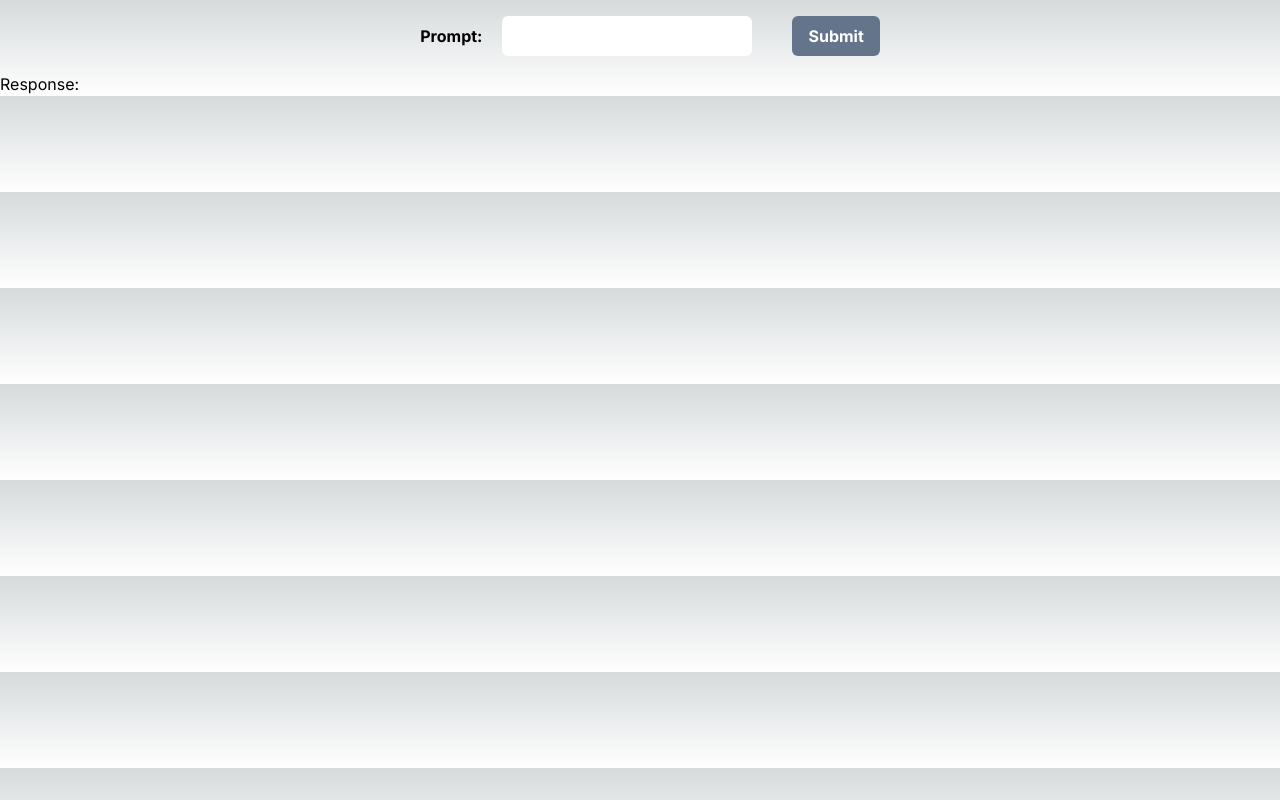
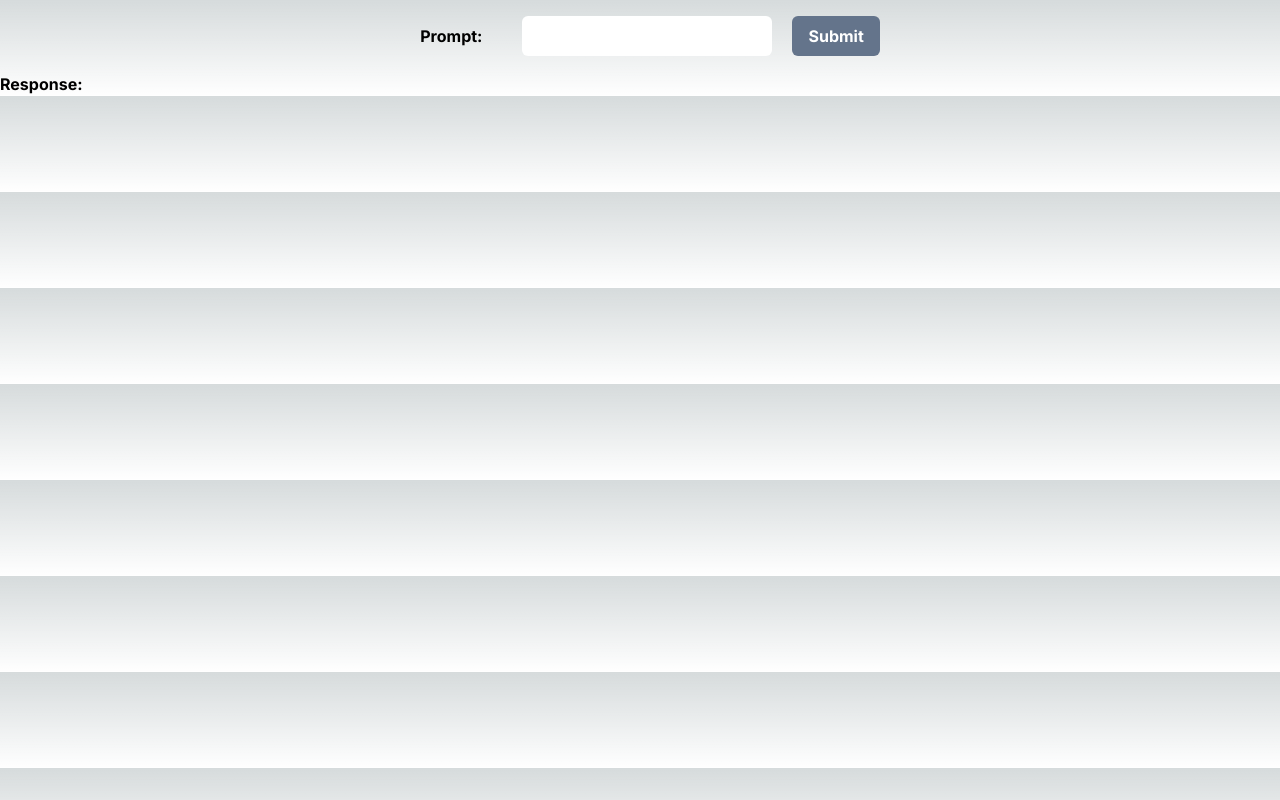
Before and after one commit to dnachman/n5n.org, a Next.js app: page /ai in a window 1280 px wide. Built offline with nearby package versions, Linux system fonts and the light colour scheme.

Commit message:
basics working

```diff
--- a/app/ai/page.js
+++ b/app/ai/page.js
@@ -12,6 +12,7 @@ export default function Page() {
 
         try {
             // make http call to api at /api/ai/bedrock
+            console.log('About to call bedrock with prompt (page.js): ', prompt);
             const apiResponse = await fetch('/api/ai/bedrock', {
                 method: 'POST',
                 body: JSON.stringify({ prompt }),
@@ -28,16 +29,18 @@ export default function Page() {
     };
 
     return (
-        <div className="grid grid-flow-col gap-4">
+        <div className="grid gap-4">
             <form onSubmit={handleSubmit}>
-                <label className="col-span-1 mx-5">
+                <label className="mx-5" l>
                     Prompt:
-                    <input type="text" className="grid-span-2 mx-5" value={prompt} onChange={(e) => setPrompt(e.target.value)} />
                 </label>
-                <button className="col-span-2 row-start-auto bg-slate-500" type="submit">Submit</button>
+                <input type="text" className=" mx-5" value={prompt} onChange={(e) => setPrompt(e.target.value)} />
+
+                <button className=" bg-slate-500" type="submit">Submit</button>
             </form>
-            <div className="row-start-2">
-                <div className="col-span-1">Response: { response }</div>
+            <div className="row-start-2 flex">
+                <div className="col-span-1 font-bold">Response: &nbsp; </div>
+                <div className="">{ response }</div>
             </div>
         </div>
     )
--- a/app/api/ai/bedrock/route.js
+++ b/app/api/ai/bedrock/route.js
@@ -3,12 +3,14 @@
 import { bedrockText } from "./bedrock-services";
 
 export async function POST(request) {
-  const prompt = request.body?.prompt || "Tell me a joke.";
-  const model = request.body?.model || "amazon.titan-text-express-v1";
-  const maxTokens = request.body?.maxTokens || null;
-  const modelOptions = request.body?.modelOptions || null;
+  const body = await request.json();
+  console.log("Request body: ", body);
 
-  console.log("Request body: ", request.body);
+  const prompt = body?.prompt || "Tell me a joke.";
+  const model = body?.model || "amazon.titan-text-express-v1";
+  const maxTokens = body?.maxTokens || null;
+  const modelOptions = body?.modelOptions || null;
+
 
   console.log(
     "Calling bedrock-text: ",
```
